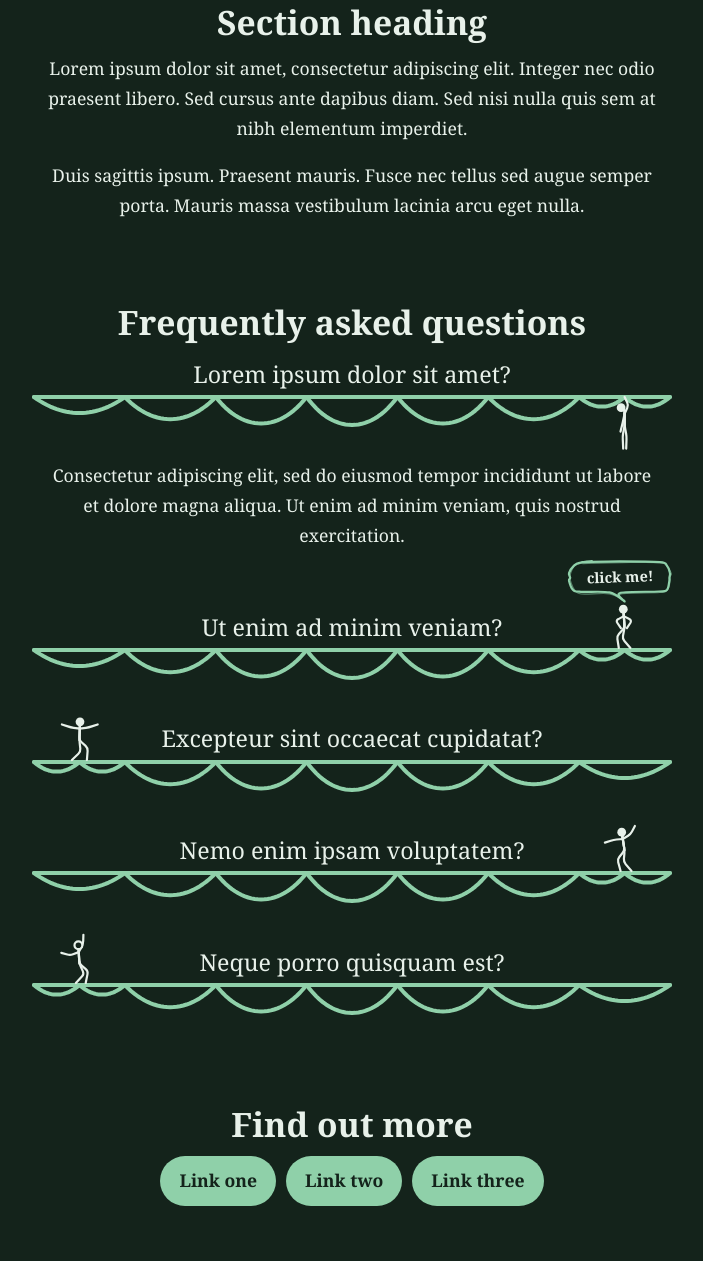
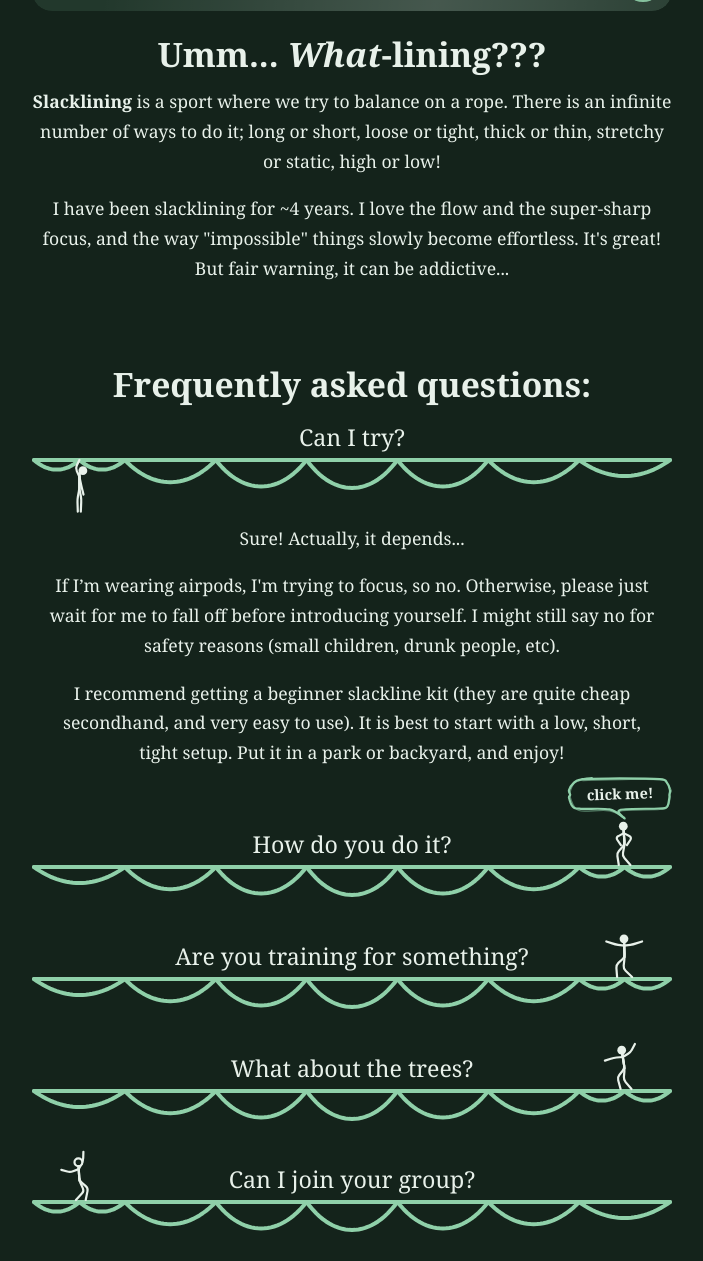
Before and after one commit to PiersHobkirk/piershobkirk.github.io, a plain HTML site: page index.html in a window 1280 px wide. Shown: the part 728-1989 px from the top of the page, without its empty margins (288-991 px from the left). Drawn offline with Linux system fonts and the light colour scheme; a web font is replaced by a local one.

Commit message:
Added most of the text

```diff
--- a/index.html
+++ b/index.html
@@ -3,7 +3,7 @@
 <head>
 <meta charset="utf-8">
 <meta name="viewport" content="width=device-width, initial-scale=1">
-<title>Page title</title>
+<title>Hey Slacker!</title>
 <link rel="preconnect" href="https://fonts.googleapis.com">
 <link rel="preconnect" href="https://fonts.gstatic.com" crossorigin>
 <link href="https://fonts.googleapis.com/css2?family=Averia+Serif+Libre:wght@300;400;700&display=swap" rel="stylesheet">
@@ -94,8 +94,8 @@ h2 { font-size: clamp(1.6rem, 5vw, 2.1rem); margin-bottom: .8rem; }
 
 <header class="hero">
   <div class="wrap">
-    <h1>Page title</h1>
-    <p class="lede">Lorem ipsum dolor sit amet, consectetur adipiscing elit, sed do eiusmod tempor incididunt ut labore.</p>
+    <h1>Hey Slacker!</h1>
+    <p class="lede">Hello! <b>My name is Piers, and I love slacklining.</b> I made this page for people who want to learn more, or try it themselves (and join our local <a href="#faq-join">community</a>!)</p>
   </div>
 </header>
 
@@ -117,9 +117,9 @@ h2 { font-size: clamp(1.6rem, 5vw, 2.1rem); margin-bottom: .8rem; }
         <button type="button" class="pause" id="pause" aria-label="Pause animation"></button>
       </div>
       <div>
-        <h2>Section heading</h2>
-        <p>Lorem ipsum dolor sit amet, consectetur adipiscing elit. Integer nec odio praesent libero. Sed cursus ante dapibus diam. Sed nisi nulla quis sem at nibh elementum imperdiet.</p>
-        <p>Duis sagittis ipsum. Praesent mauris. Fusce nec tellus sed augue semper porta. Mauris massa vestibulum lacinia arcu eget nulla.</p>
+        <h2>Umm... <i>What</i>-lining???</h2>
+        <p><b>Slacklining</b> is a sport where we try to balance on a rope. There is an infinite number of ways to do it; long or short, loose or tight, thick or thin, stretchy or static, high or low!</p>
+        <p>I have been slacklining for ~4 years. I love the flow and the super-sharp focus, and the way "impossible" things slowly become effortless. It's great! But fair warning, it can be addictive...</p>
       </div>
     </div>
   </section>
@@ -127,26 +127,29 @@ h2 { font-size: clamp(1.6rem, 5vw, 2.1rem); margin-bottom: .8rem; }
   <!-- Each heading has its own divider (.rule), drawn by the script. Clicking the heading or the divider opens the section. -->
   <section class="faq">
     <div class="wrap">
-      <h2>Frequently asked questions</h2>
+      <h2>Frequently asked questions:</h2>
       <details open>
-        <summary><span class="q">Lorem ipsum dolor sit amet?</span><span class="rule" aria-hidden="true"></span></summary>
-        <div class="a"><p>Consectetur adipiscing elit, sed do eiusmod tempor incididunt ut labore et dolore magna aliqua. Ut enim ad minim veniam, quis nostrud exercitation.</p></div>
+        <summary><span class="q">Can I try?</span><span class="rule" aria-hidden="true"></span></summary>
+        <div class="a"><p>Sure! Actually, it depends...</p>
+          <p>If I’m wearing airpods, I'm trying to focus, so no. Otherwise, please just wait for me to fall off before introducing yourself. I might still say no for safety reasons (small children, drunk people, etc).</p>
+          <p>I recommend getting a beginner slackline kit (they are quite cheap secondhand, and very easy to use). It is best to start with a low, short, tight setup. Put it in a park or backyard, and enjoy!</p></div>
       </details>
       <details class="has-bubble">
-        <summary><span class="q">Ut enim ad minim veniam?</span><span class="rule" aria-hidden="true"></span></summary>
-        <div class="a"><p>Duis aute irure dolor in reprehenderit in voluptate velit esse cillum dolore eu fugiat nulla pariatur.</p></div>
+        <summary><span class="q">How do you do it?</span><span class="rule" aria-hidden="true"></span></summary>
+        <div class="a"><p>It's <s>magic</s> practice. Everything happens subconsciously, so I don't really know how I do it, either. Our brains are capable of incredible things.</p></div>
       </details>
       <details>
-        <summary><span class="q">Excepteur sint occaecat cupidatat?</span><span class="rule" aria-hidden="true"></span></summary>
-        <div class="a"><p>Sunt in culpa qui officia deserunt mollit anim id est laborum. Sed ut perspiciatis unde omnis iste natus error sit voluptatem.</p></div>
+        <summary><span class="q">Are you training for something?</span><span class="rule" aria-hidden="true"></span></summary>
+        <div class="a"><p>Not really. I don't plan to join the circus or anything. I just do this for fun.</p></div>
       </details>
       <details>
-        <summary><span class="q">Nemo enim ipsam voluptatem?</span><span class="rule" aria-hidden="true"></span></summary>
-        <div class="a"><p>Quia voluptas sit aspernatur aut odit aut fugit, sed quia consequuntur magni dolores eos qui ratione.</p></div>
+        <summary><span class="q">What about the trees?</span><span class="rule" aria-hidden="true"></span></summary>
+        <div class="a"><p>The trees are fine! We use padding to prevent wear; and fully grown trees are way, <i>way</i> stronger than slackline forces.</p></div>
       </details>
       <details>
-        <summary><span class="q">Neque porro quisquam est?</span><span class="rule" aria-hidden="true"></span></summary>
-        <div class="a"><p>Qui dolorem ipsum quia dolor sit amet, consectetur, adipisci velit, sed quia non numquam eius modi tempora.</p></div>
+        <summary><span class="q">Can I join your group?</span><span class="rule" aria-hidden="true"></span></summary>
+        <div class="a"><p>Of course! Everyone is welcome. There's a small group of us on the Northern Beaches. There's also a bigger group for all of Sydney.</p>
+        <p>Check out these links:</p></div>
       </details>
     </div>
   </section>
@@ -524,9 +527,23 @@ h2 { font-size: clamp(1.6rem, 5vw, 2.1rem); margin-bottom: .8rem; }
 
   var rules = Array.prototype.slice.call(document.querySelectorAll('.faq .rule'));
   // each figure randomly gets a solid or an outline head (chosen once per page load)
-  // the 3rd divider, and the 5th and every one after it, are mirrored (figure on the left)
-  function isMirrored(n) { return n === 3 || n >= 5; }   // n counts dividers from 1
-  rules.forEach(function (r, i) { r._solid = Math.random() < 0.5; r._mirror = isMirrored(i + 1); });
+  var mirrorChoices = [];
+  for (var mi = 0; mi < rules.length; mi++) {
+    if (mi === 1) continue; // divider 2 always unmirrored
+    mirrorChoices.push(mi);
+  }
+  for (var mk = mirrorChoices.length - 1; mk > 0; mk--) {
+    var mj = Math.floor(Math.random() * (mk + 1));
+    var mt = mirrorChoices[mk]; mirrorChoices[mk] = mirrorChoices[mj]; mirrorChoices[mj] = mt;
+  }
+  var mirroredSet = {};
+  for (var mp = 0; mp < 2 && mp < mirrorChoices.length; mp++) {
+    mirroredSet[mirrorChoices[mp]] = true;
+  }
+  rules.forEach(function (r, i) {
+    r._solid = Math.random() < 0.5;
+    r._mirror = !!mirroredSet[i];
+  });
   function renderAll() { rules.forEach(build); }
 
   // Clicking the heading or its divider toggles the <details> natively; the figure follows.
```
Also changed, not shown: SpeechBubles1.jpg (deleted).
